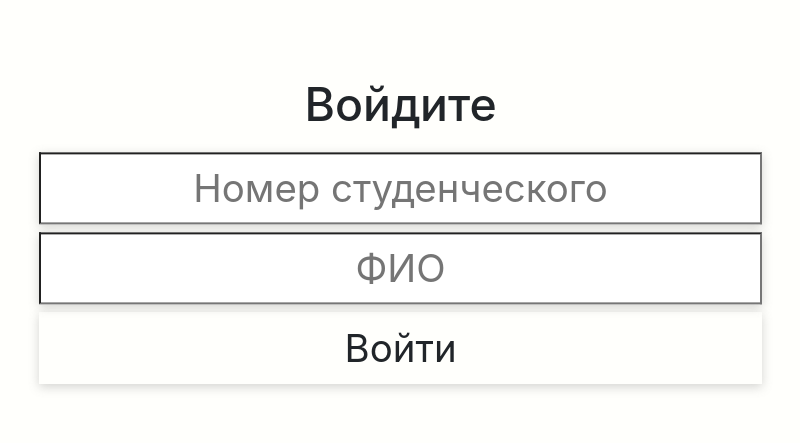
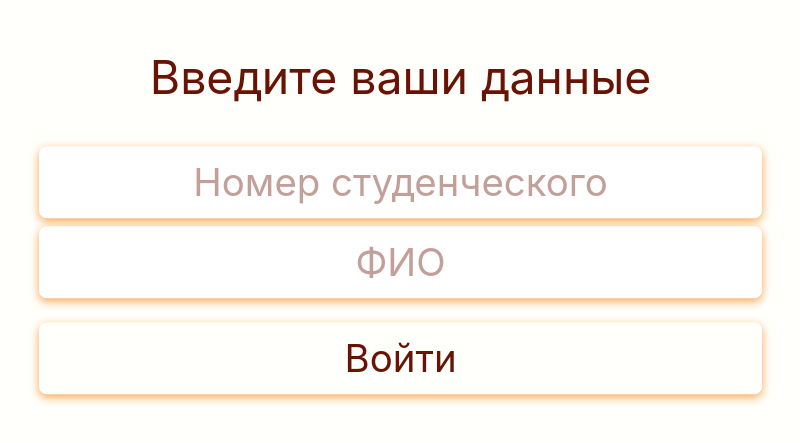
Before and after one commit to MaxCharlington/English-Educational-Service, a React app: page / in a window 1280 px wide. Shown: the part 185-628 px from the top of the page, without its empty margins (239-1039 px from the left). Built offline with nearby package versions, Linux system fonts and the light colour scheme.

Commit message:
Eddited styling and fixed current velue issue

```diff
--- a/app.js
+++ b/app.js
@@ -29,9 +29,6 @@ app.use('/public', express.static('public'))
 app.get('/', function (req, res) {
     res.sendFile(__dirname + "/index.html", req.cookies)
 })
-app.get('/videos/:name', function (req, res) {
-    res.sendFile(__dirname + "/videos/" + req.params.name, req.cookies)
-})
 
 app.post('/', function (req, res) {
     console.log(req.body)
--- a/src/components/App.jsx
+++ b/src/components/App.jsx
@@ -8,20 +8,23 @@ import {setCookie, getCookie} from '../js/lib.js'
 export default class App extends Component {
     constructor() {
         super()
+
         let pages = []
-        console.log(getCookie('current'))
         let current = parseInt(getCookie('current'))
-        let signedIn = current ? true : false
-        if (!signedIn) {
+        if (!current) { //Check if user already used the app
+            //Let user sign in to load provided course data
             pages.push(<SignIn setCourseData={(data) => this.setCourseData(data)} nextPage={() => this.nextPage()} />)
             current = 0
         }
         else {
+            //Create pages from storage
+            pages.push(null) //Instead of SignIn page for current value to work properly
             let courseData = JSON.parse(localStorage.getItem('courseData'))
             let course = courseData.map((e) => e.url ?
                 <Video url={e.url} next={()=>this.nextPage()} /> :
                 <Question next={()=>this.nextPage()} quest={e.quest} ans={e.ans} rightNums={e.rightNums} />)
             pages.push(...course)
+            pages.push(<Result/>)
         }
         this.state = {
             pages: pages,
@@ -32,20 +35,22 @@ export default class App extends Component {
     }
 
     setCourseData(courseData) {
+        //Storage
+        localStorage.setItem('courseData', JSON.stringify(courseData))
+
+        //State
         let pages = []
-        let current = 0
         let course = courseData.map((e) => e.url ?
             <Video url={e.url} next={()=>this.nextPage()} /> :
             <Question next={()=>this.nextPage()} quest={e.quest} ans={e.ans} rightNums={e.rightNums} />)
         pages.push(...course)
+        pages.push(<Result />)
         this.setState((prevState) => {
             return {
                 pages: [...prevState.pages, ...pages],
                 current: 0
             }
         })
-        console.log(JSON.stringify(courseData))
-        localStorage.setItem('courseData', JSON.stringify(courseData))
     }
 
     nextPage() {
@@ -64,6 +69,17 @@ export default class App extends Component {
     }
 
     render() {
+        setTimeout(() => {
+            let app = document.getElementById('app')
+            if (app.firstChild.offsetHeight > window.innerHeight) {
+                app.style.setProperty('--top', 'unset');
+                app.style.setProperty('--transform', 'unset');
+            }
+            else {
+                app.style.setProperty('--top', '50%');
+                app.style.setProperty('--transform', 'translateY(-50%)');
+            }
+        }, 280);
         return this.state.pages[this.state.current]
     }
 }
--- a/src/components/Result.jsx
+++ b/src/components/Result.jsx
@@ -0,0 +1,10 @@
+import React from 'react'
+
+export default function Result() {
+    return (
+        <div id='Result' className="zoomInRight animated flashy">
+            <h1>Ваш результат</h1>
+            <h2><span>4</span> 80% правильных ответов</h2>
+        </div>
+    )
+}
--- a/src/components/SignIn.jsx
+++ b/src/components/SignIn.jsx
@@ -22,16 +22,16 @@ export default class SignIn extends Component {
     render() {
         return (
             <div id='SignIn' className="zoomInRight animated flashy">
-                <h1>Войдите</h1>
+                <h1 className="comment">Введите ваши данные</h1>
                 <form name="reg">
                     <input className='input' type='text' name='num' placeholder='Номер студенческого' maxLength="6" value={this.state.number} onChange={this.handleChange}></input><br />
                     <input className='input' type='text' name='name' placeholder='ФИО' maxLength='50'></input>
                     <div className='button' onClick={() => {
                         this.props.setCourseData([
                             {url: 'http://localhost:3000/public/videos/1.mp4'},
-                            { quest: 'Как дела?', ans: ['Норм', 'Збс', 'Шикардос', 'Ахенно'], rightNums: [2, 3] },
-                            { quest: 'Как дела? Но это будет пример огромнрого вороса с пояснениями и огромным количеством "необходимой" информации, которая нужна просто чтобы мне было неудобно верстать такой вопрос, а больше в общем то ни для чего', ans: ['Норм', 'Збс', 'Шикардос', 'Ахенно'], rightNums: [2, 3] },
-                            { quest: 'Как дела? Но это будет пример огромнрого вороса с пояснениями и огромным количеством "необходимой" информации, которая нужна просто чтобы мне было неудобно верстать такой вопрос, а больше в общем то ни для чего. Но на самом деле она может и не такая бесполезная, так как возможно прямо в вопросе содержится часть ответа', ans: ['Норм', 'Збс', 'Шикардос', 'Ахенно'], rightNums: [2, 3] }
+                            { quest: 'Как дела?', ans: ['Нормально', 'Хорошо', 'Отлично', 'Прекрасно'], rightNums: [2, 3] },
+                            { quest: 'Как дела? Но это будет пример огромнрого вороса с пояснениями и огромным количеством "необходимой" информации, которая нужна просто чтобы мне было неудобно верстать такой вопрос, а больше в общем то ни для чего', ans: ['Норм', 'Хорошо', 'Отлично', 'Прекрасно'], rightNums: [2, 3] },
+                            { quest: 'Как дела? Но это будет пример огромнрого вороса с пояснениями и огромным количеством "необходимой" информации, которая нужна просто чтобы мне было неудобно верстать такой вопрос, а больше в общем то ни для чего. Но на самом деле она может и не такая бесполезная, так как возможно прямо в вопросе содержится часть ответа', ans: ['Норм', 'Хорошо', 'Отлично', 'Прекрасно'], rightNums: [2, 3] }
                         ])
                         this.props.nextPage()
                         //lib.sendPost()
--- a/src/styles/styles.scss
+++ b/src/styles/styles.scss
@@ -6,7 +6,6 @@ html {
 }
 
 body {
-    //display: none;
     background-color: #fffffc;
     align-items: center;
     width: 60%;
@@ -15,17 +14,22 @@ body {
     max-width: 2000px;
     margin: 0 auto;
     padding: 0 3vw 0 3vw;
+    color: #691305;
 
     #app {
+        --top: 50%;
+        --transform: translateY(-50%);
         height: 100%;
 
-        #SignIn, #CourseList, #Video, #Question  {
+        #SignIn, #CourseList, #Video, #Question, #Result  {
             position: relative;
-            top: 50%;
-            transform: translateY(-50%);
+            top: var(--top);
+            transform: var(--transform);
             text-align: center;
+            user-select: none;
 
             h1 {
+                font-weight: inherit;
                 height: $el-height;
                 padding: 0.3em;
                 position: relative;
@@ -39,14 +43,16 @@ body {
                 width: 100%;
                 height: $el-height;
                 margin-top: 1vh;
+                border-radius: 0.2em;
                 line-height: $el-height;
                 font-size: 4.8vh;
-                box-shadow: 0px 3px 10px 0px rgba(114, 114, 114, 0.3);
+                box-shadow: 0px 3px 10px 0px #f8a44f;
                 z-index: 1;
                 text-align: center;
             }
 
-            div.quest {
+            div.quest, h1.comment {
+                box-shadow: none;
                 height: unset;
                 display: inline-block;
                 line-height: $el-height * 0.7;
@@ -58,19 +64,21 @@ body {
                 word-wrap: break-word;
             }
 
-            input.input::-webkit-input-placeholder {
+            /*input.input::-webkit-input-placeholder {
                 text-align: center;
             }
 
             input.input:-moz-placeholder {
                 text-align: center;
-            }
+            }*/
 
-            div.button {
-                user-select: none;
+            ::placeholder {
+                color: #691305;
+                opacity: 0.4;
             }
 
             input.input {
+                border-width: 0px;
                 outline: none;
             }
 
@@ -78,18 +86,29 @@ body {
             input[type=number]::-webkit-outer-spin-button {
                 -webkit-appearance: none;
                 -moz-appearance: none;
-                appearance: none
+                appearance: none;
             }
 
-            div.button:last-of-type {
-                margin-bottom: 1vh;
+            div.video-react {
+                font-family: unset;
+                background-color: unset;
+
+                div.video-react-control-bar {
+                    background-color: inherit;
+                }
             }
 
-            div.button:hover, div.ans:hover {
+            input.input:last-of-type, div.video-react {
+                margin-bottom: 2vh;
+            }
+
+            div.button:hover, div.ans:hover, input.input:focus {
                 transition: all 0.4s;
                 transform: scale(1.03, 1.03);
                 background-color: white;
-                box-shadow: 0px 5px 15px 0px rgba(114, 114, 114, 0.5);
+                box-shadow: 0px 5px 15px 0px #f8a44f;
+                border-bottom: 0.15em solid orange;
+                color: #351304;
             }
         }
     }
```
Also changed, not shown: src/components/CourseList.jsx (deleted, +0 -14 lines).
